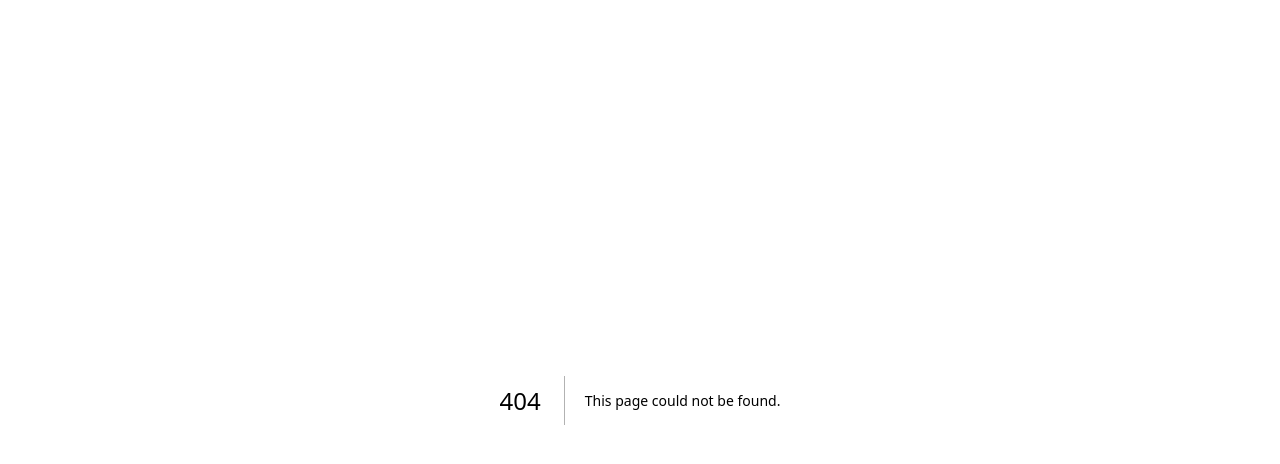
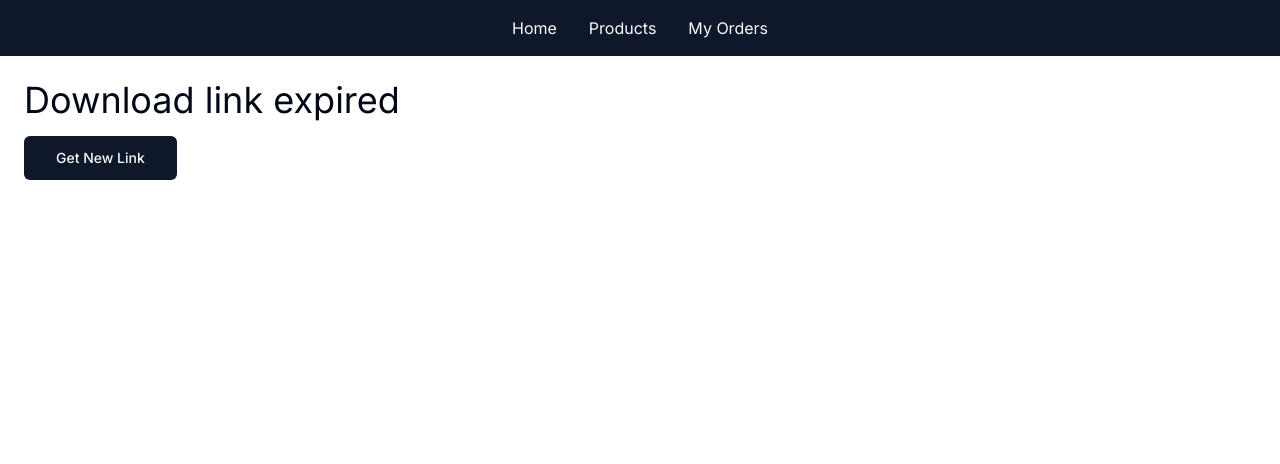
Before and after one commit to 1ureka/1ureka.ecommerce, a Next.js app: page /products/download/expired in a window 1280 px wide. Before the commit this address had no page. Shown: the top 464 px of the page. Built offline with nearby package versions, Linux system fonts and the light colour scheme.

Commit message:
refactor: Add Expired page for handling expired download links

```diff
--- /dev/null
+++ b/src/app/(user)/products/download/expired/page.tsx
@@ -0,0 +1,13 @@
+import { Button } from "@/components/ui/button";
+import Link from "next/link";
+
+export default function Expired() {
+  return (
+    <>
+      <h1 className="text-4xl mb-4">Download link expired</h1>
+      <Button asChild size="lg">
+        <Link href="/orders">Get New Link</Link>
+      </Button>
+    </>
+  );
+}
```
